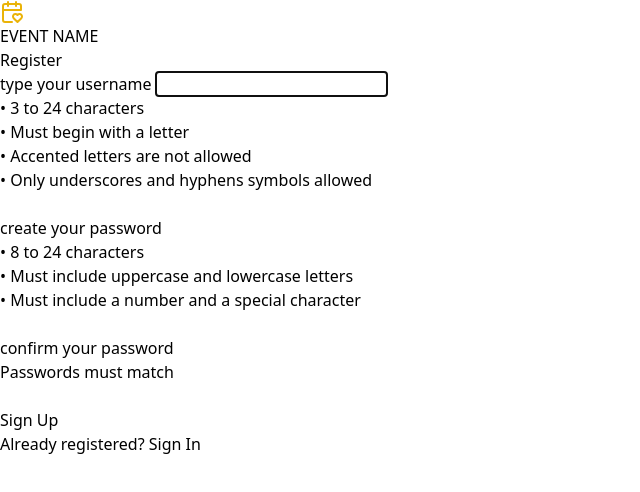
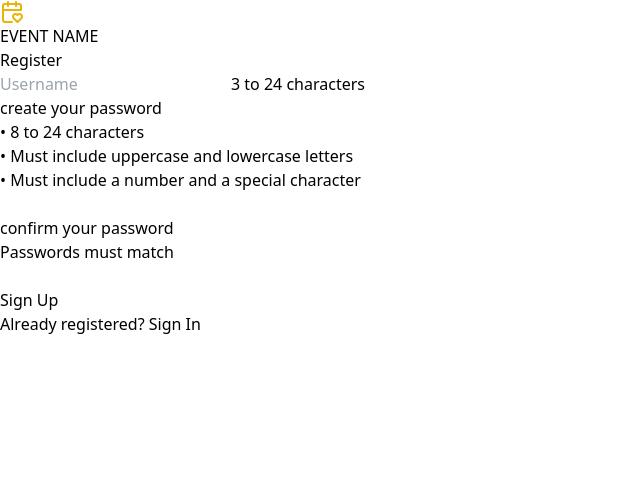
Before and after one commit to MDIVS/event-manager-react, a React (Vite) app: page /sign-up in a window 1280 px wide. Shown: the top 492 px of the page, without its empty margins (0-640 px from the left). Built offline with nearby package versions, Linux system fonts and the light colour scheme.

Commit message:
encapsulated username input

```diff
--- a/src/components/auth/register.tsx
+++ b/src/components/auth/register.tsx
@@ -1,40 +1,21 @@
-import { useRef, useEffect, useState } from "react";
+import { useEffect, useState } from "react";
 import { twMerge } from "tailwind-merge";
 import axios from "axios";
+import InputUsername, {InputUsernameData} from "../fields/input-username";
 
-const USER_REGEX = /^[A-z][A-z0-9-_]{2,23}$/;
-const REGEX_STARTS_WITH_LETTER = /^[A-Za-z]/;
-const REGEX_CONTAINS_SPECIAL_CHARACTERS = /[^\w-]/; // check if a string contains special characters except for "-" and "_"
 const REGEX_HAS_UPPER_AND_LOWER_CASE = /^(?=.*[a-z])(?=.*[A-Z])/;
 const REGEX_PASSWORD = /^(?=.*[a-z])(?=.*[A-Z])(?=.*\d)(?=.*[^a-zA-Z\d]).{8,24}/;
 const REGEX_HAS_NUMBER_AND_SPECIAL_CHAR = /^(?=.*\d)(?=.*[^a-zA-Z\d])/;
 
-function hasAccentedChar(inputString:string) {
-    const accentedCharacters = "ÁáÀàÉéÈèÍíÌìÓóÒòÚúÙùÇçÑñ";
-    for (const char of inputString) if (accentedCharacters.includes(char))
-        return true
-    return false;
-}
+export function Register() {
+    const [userErr, setUserErr] = useState('');
+    let username:string = '';
 
-export function Register() {
-    const userRef = useRef<HTMLInputElement>(null)
+    const [pwd, setPwd] = useState('');
+    const [validPwd, setValidPwd] = useState(false);
 
-    const [user, setUser] = useState('')
-    const [validName, setValidName] = useState(false)
-
-    const [pwd, setPwd] = useState('')
-    const [validPwd, setValidPwd] = useState(false)
-
-    const [matchPwd, setMatchPwd] = useState('')
-    const [validMatch, setValidMatch] = useState(false)
-
-    useEffect(() => {
-        userRef.current?.focus()
-    }, [])
-
-    useEffect(() => {
-        setValidName(USER_REGEX.test(user))
-    }, [user])
+    const [matchPwd, setMatchPwd] = useState('');
+    const [validMatch, setValidMatch] = useState(false);
 
     useEffect(() => {
         setValidPwd(REGEX_PASSWORD.test(pwd))
@@ -47,7 +28,7 @@ export function Register() {
         axios({
             method: 'POST',
             url: '/user',
-            data: {record: {username: user, password: pwd}}
+            data: {record: {username, password: pwd}}
         }).then((res) => console.log(res.data));
         event.preventDefault();
     }
@@ -56,35 +37,11 @@ export function Register() {
         <section className="m-auto text-center w-60">
             <h1> Register </h1>
             <div className="border-b border-b-slate-700 m-2"></div>
+
             {/* <form onSubmit={handleSubmit}> */}
             <form onSubmit={handleSubmit}>
-                <label htmlFor="username"> type your username </label>
-
-                <input
-                    type="text"
-                    id="username"
-                    ref={userRef}
-                    onChange={(e) => setUser(e.target.value.replace(/\s/g, ""))}
-                    value={user}
-                    required
-                    aria-invalid={validName ? "false" : "true"}
-                    className={twMerge(
-                        "transition-all duration-500 border-yellow-600 w-full m-2 ms-0 me-0 p-1 bg-white bg-opacity-10 border-l-2 border-opacity-50 rounded-md outline-none focus:border-opacity-100",
-                        validName ? "border-green-500": user ? "border-red-600" : ""
-                    )}
-                />
-
-                <div className="text-xs text-left">
-                    <p className={user ? user.length < 3 || user.length > 24 ? "text-orange-500" : "text-green-500" : ""}>
-                        • 3 to 24 characters</p>
-                    <p className={user ? !REGEX_STARTS_WITH_LETTER.test(user) ? "text-orange-500" : "text-green-500" : ""}>
-                        • Must begin with a letter</p>
-                    <p className={user ? hasAccentedChar(user) ? "text-orange-500" : "text-green-500" : ""}>
-                        • Accented letters are not allowed</p>
-                    <p className={user ? REGEX_CONTAINS_SPECIAL_CHARACTERS.test(user) ? "text-orange-500" : "text-green-500" : ""}>
-                        • Only underscores and hyphens symbols allowed</p>
-                </div>
-
+                <InputUsername onDataChanged={(data:InputUsernameData) => {setUserErr(data.error); username = data.value;}}/>
+                {userErr}
                 <br />
 
                 <label htmlFor="password"> create your password </label>
@@ -134,7 +91,7 @@ export function Register() {
                 <br />
 
                 <button className="transition-all duration-300 outline-none border-2 border-yellow-400 border-opacity-50 text-yellow-400 rounded-md p-1 px-16 bg-white bg-opacity-5 hover:border-opacity-100 focus:border-opacity-100 disabled:border-white disabled:border-opacity-50 disabled:opacity-35"
-                    disabled={!validName || !validPwd || !validMatch ? true : false}>
+                    disabled={userErr || !validPwd || !validMatch ? true : false}>
                         Sign Up
                 </button>
             </form>
--- /dev/null
+++ b/src/components/fields/input-username.tsx
@@ -0,0 +1,70 @@
+import { useEffect, useState, ComponentProps, useCallback } from "react";
+import { twMerge } from "tailwind-merge";
+
+const USER_REGEX = /^[A-z][A-z0-9-_]{2,23}$/;
+const MATCH_ALL_WHITESPACE_CHARACTERS = /\s/g;
+const REGEX_STARTS_WITH_LETTER = /^[A-Za-z]/;
+const REGEX_CONTAINS_SPECIAL_CHARACTERS = /[^\w-]/; // check if a string contains special characters except for "-" and "_"
+
+function hasAccentedChar(inputString:string) {
+    const accentedCharacters = "ÁáÀàÉéÈèÍíÌìÓóÒòÚúÙùÇçÑñ";
+    for (const char of inputString) if (accentedCharacters.includes(char))
+        return true
+    return false;
+}
+
+export class InputUsernameData {
+    value:string;
+    isValid:boolean;
+    error:string;
+
+    constructor(value:string, isValid:boolean, error:string) {
+        this.value = value;
+        this.isValid = isValid;
+        this.error = error;
+    }
+}
+
+interface InputUsernameProps extends ComponentProps<'input'> {
+    onDataChanged: (data:InputUsernameData) => void;
+}
+
+export default function InputUsername({onDataChanged, ...props}:InputUsernameProps) {
+    const [user, setUser] = useState('')
+    const [validName, setValidName] = useState(false)
+
+    useEffect(() => {
+        setValidName(USER_REGEX.test(user))
+    }, [user])
+
+    useEffect(() => {
+        if (validName) onDataChanged(new InputUsernameData(user, validName, ''));
+        else {
+            if (user.length < 3 || user.length > 24) onDataChanged(new InputUsernameData(user, validName, '3 to 24 characters'));
+            else if (!REGEX_STARTS_WITH_LETTER.test(user)) onDataChanged(new InputUsernameData(user, validName, 'Must begin with a letter'));
+            else if (hasAccentedChar(user)) onDataChanged(new InputUsernameData(user, validName, 'Accented letters are not allowed'));
+            else if (REGEX_CONTAINS_SPECIAL_CHARACTERS.test(user)) onDataChanged(new InputUsernameData(user, validName, 'Only underscores and hyphens symbols allowed'));
+        }
+        // eslint-disable-next-line react-hooks/exhaustive-deps
+    }, [user, validName])
+
+    useCallback
+
+    return (
+        <input
+            type="text"
+            id="username"
+            placeholder="Username"
+            onChange={e => setUser(e.target.value.replace(MATCH_ALL_WHITESPACE_CHARACTERS, ""))}
+            value={user}
+            aria-invalid={validName ? "false" : "true"}
+            className={twMerge(
+                "transition-all duration-500 border-yellow-600 w-full m-2 ms-0 me-0 p-1 bg-white bg-opacity-10 border-l-2 border-opacity-50 rounded-md outline-none focus:border-opacity-100",
+                validName ? "border-green-500": user ? "border-red-600" : ""
+            )}
+            {...props}
+            onInvalid={e => (e.target as HTMLInputElement).setCustomValidity('Enter User Name Here')}
+            onInput={e => (e.target as HTMLInputElement).setCustomValidity('')}
+        />
+    )
+}
```
